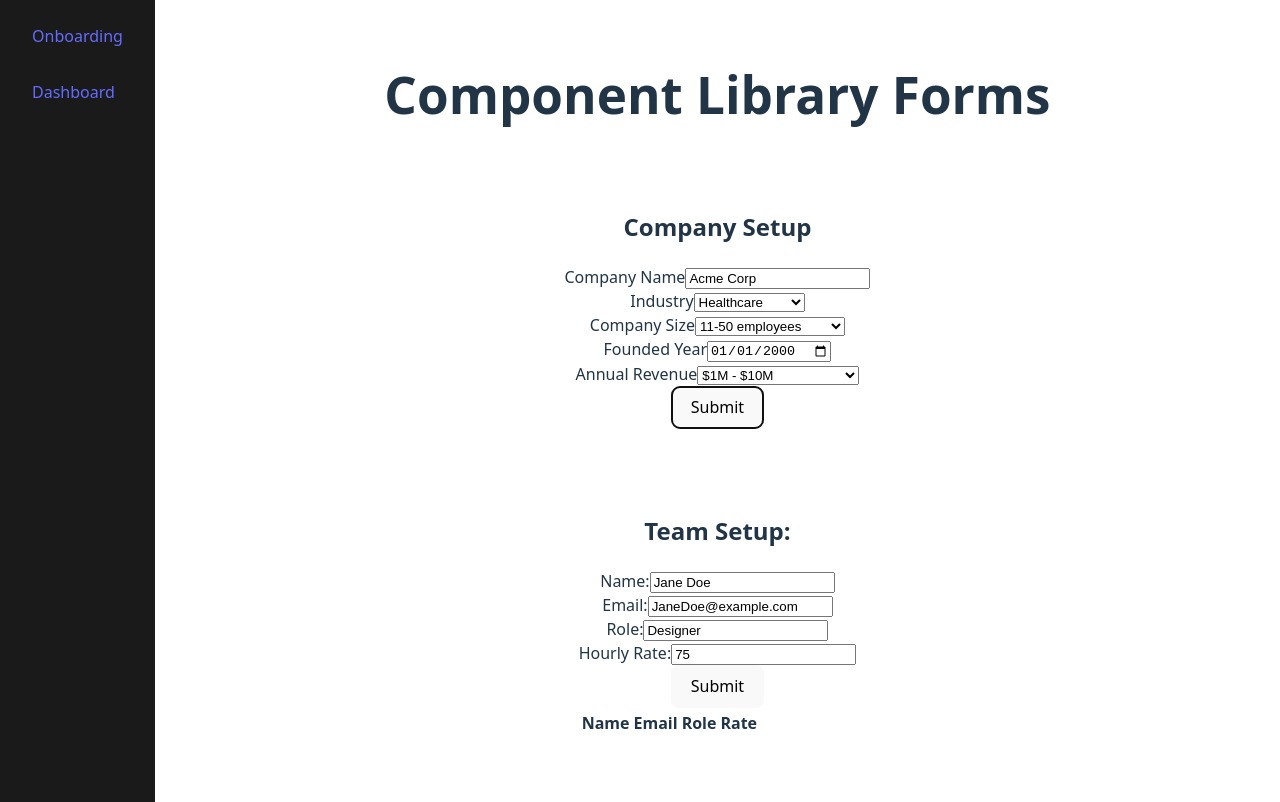
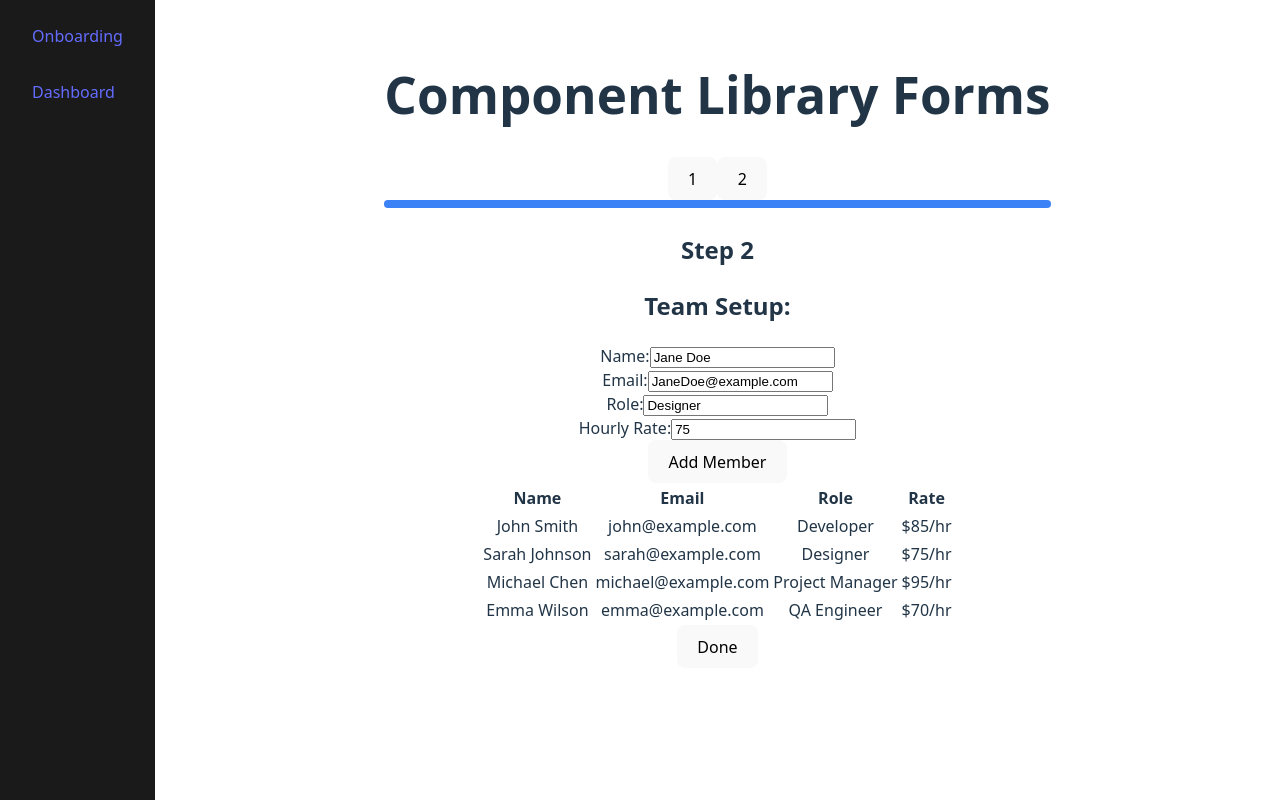
Before and after one commit to LiamHamer/component-library-forms, a React (Vite) app: page / in a window 1280 px wide. Both pictures are taken after a click on the button "Submit". Built offline with nearby package versions, Linux system fonts and the light colour scheme.

Commit message:
add steps to onboarding page

```diff
--- a/src/components/CompanySetup.tsx
+++ b/src/components/CompanySetup.tsx
@@ -3,7 +3,11 @@ import CompanyForm from './CompanyForm';
 import type { Company } from '../types/company';
 import { useCompany } from '../context/CompanyContext/useCompany';
 
-const CompanySetup: React.FC = () => {
+interface CompanySetupProps {
+    onCompanyCreated: (company: Company) => void;
+}
+
+const CompanySetup: React.FC<CompanySetupProps> = ({ onCompanyCreated: onSubmit }) => {
     const { setCurrentCompany } = useCompany();
 
     const industryOptions = [
@@ -34,6 +38,7 @@ const CompanySetup: React.FC = () => {
 
     const handleSubmit = (company: Company) => {
         setCurrentCompany(company);
+        onSubmit(company);
     };
 
     return (
--- a/src/components/TeamForm.tsx
+++ b/src/components/TeamForm.tsx
@@ -67,7 +67,7 @@ const TeamForm: React.FC<TeamFormProps> = ({ onSubmit }) => {
                 />
             </div>
 
-            <button type="submit">Submit</button>
+            <button type="submit">Add Member</button>
         </form>
     );
 };
--- a/src/components/TeamSetup.tsx
+++ b/src/components/TeamSetup.tsx
@@ -1,21 +1,40 @@
-import React from 'react';
+import React, { useState } from 'react';
 import TeamForm from './TeamForm';
 import type { TeamMember } from '../types/teamMember';
 import { useCompany } from '../context/CompanyContext/useCompany';
 import TeamList from './TeamList';
 
-const TeamSetup: React.FC = () => {
-    const {currentCompany, updateCompany} = useCompany();
+interface TeamSetupProps {
+    onTeamCreated: () => void;
+}
+
+const TeamSetup: React.FC<TeamSetupProps> = ({ onTeamCreated }) => {
+    const exampleMembers: TeamMember[] = [
+        { id: 1, name: 'John Smith', email: 'john@example.com', role: 'Developer', rate: 85 },
+        { id: 2, name: 'Sarah Johnson', email: 'sarah@example.com', role: 'Designer', rate: 75 },
+        { id: 3, name: 'Michael Chen', email: 'michael@example.com', role: 'Project Manager', rate: 95 },
+        { id: 4, name: 'Emma Wilson', email: 'emma@example.com', role: 'QA Engineer', rate: 70 }
+    ];
+
+    const { updateCompany } = useCompany();
+    const [teamMembers, updateTeamMembers] = useState<TeamMember[]>(exampleMembers);
+
     const handleSubmit = (newMember: TeamMember) => {
-        updateCompany({ teamMembers: [...(currentCompany?.teamMembers || []), { ...newMember, id: (currentCompany?.teamMembers?.length || 0) + 1 }] });
+        updateTeamMembers([...teamMembers, newMember]);
     };
+
+    const handleTeamCreated = () => {
+        updateCompany({ teamMembers: teamMembers || [] });
+        onTeamCreated();
+    }
 
     return (
 
         <div className="team-setup">
             <h2>Team Setup:</h2>
             <TeamForm onSubmit={handleSubmit} />
-            <TeamList members={currentCompany?.teamMembers || []} />
+            <TeamList members={teamMembers || []} />
+            <button onClick={handleTeamCreated}>Done</button>
         </div>
     );
 };
--- a/src/pages/Dashboard.tsx
+++ b/src/pages/Dashboard.tsx
@@ -1,25 +1,16 @@
 import React from 'react';
-// import { useCompany } from '../context/CompanyContext/useCompany';
+import { useCompany } from '../context/CompanyContext/useCompany';
 import TeamOverview from '../components/TeamOverview';
-import type { TeamMember } from '../types/teamMember';
 import RevenueLineChart from '../components/RevenueLineChart';
 
 const Dashboard: React.FC = () => {
-    // const { currentCompany } = useCompany();
-
-    const exampleMembers: TeamMember[] = [
-        { id: 1, name: 'John Smith', email: 'john@example.com', role: 'Developer', rate: 85 },
-        { id: 2, name: 'Sarah Johnson', email: 'sarah@example.com', role: 'Designer', rate: 75 },
-        { id: 3, name: 'Michael Chen', email: 'michael@example.com', role: 'Project Manager', rate: 95 },
-        { id: 4, name: 'Emma Wilson', email: 'emma@example.com', role: 'QA Engineer', rate: 70 }
-    ];
+    const { currentCompany } = useCompany();
 
     return (
         <div className="dashboard">
             <h2>Dashboard</h2>
             <div className="dashboard-content" style={{ display: 'flex', gap: '2rem' }}>
-                {/* <TeamOverview members={currentCompany?.teamMembers || []} /> */}
-                <TeamOverview members={exampleMembers} />
+                <TeamOverview members={currentCompany?.teamMembers || []} />
                 <RevenueLineChart />
             </div>
         </div>
--- a/src/pages/Onboarding.tsx
+++ b/src/pages/Onboarding.tsx
@@ -1,15 +1,77 @@
-import React from 'react';
+import React, { useReducer } from 'react';
 import CompanySetup from '../components/CompanySetup';
+import { useNavigate } from 'react-router-dom';
 import TeamSetup from '../components/TeamSetup';
+import { stepReducer } from '../reducers/StepReducer';
 
 const Onboarding: React.FC = () => {
+
+    const initialState = {
+        currentStep: 0,
+        totalSteps: 2
+    };
+
+    const [state, dispatch] = useReducer(stepReducer, initialState);
+    const navigate = useNavigate();
+
+    // const handleNext = () => {
+    //     dispatch({ type: 'NEXT_STEP' });
+    // };
+
+    // const handlePrev = () => {
+    //     dispatch({ type: 'PREV_STEP' });
+    // };
+
+    const handleGoToStep = (stepIndex: number) => {
+        dispatch({ type: 'GO_TO_STEP', payload: stepIndex });
+    };
+
+    const handleCompanySubmit = () => {
+        dispatch({ type: 'NEXT_STEP' });
+    };
+
+    const handleTeamSubmit = () => {
+        navigate('/dashboard');
+    };
+
+    const steps = [
+        { title: 'Step 1', content: <CompanySetup onCompanyCreated={handleCompanySubmit} /> },
+        { title: 'Step 2', content: <TeamSetup onTeamCreated={handleTeamSubmit} /> },
+    ];
+
+    const progressBarContainerStyle = {
+        width: '100%',
+        backgroundColor: '#e5e7eb',
+        borderRadius: '9999px',
+        height: '8px',
+        marginBottom: '24px'
+    };
+
+    const progrssBarStyle = {
+        backgroundColor: '#3b82f6',
+        height: '8px',
+        borderRadius: '9999px',
+        transition: 'width 0.3s ease',
+        width: `${((state.currentStep + 1) / state.totalSteps) * 100}%`
+    };
+
     return (
         <>
-            <div className="card">
-                <CompanySetup />
+            <div>
+                {steps.map((_, index) => (
+                    <button
+                        key={index}
+                        onClick={() => handleGoToStep(index)}>
+                        {index + 1}
+                    </button>
+                ))}
             </div>
-            <div className="card">
-                <TeamSetup />
+            <div style={progressBarContainerStyle}>
+                <div style={progrssBarStyle}></div>
+            </div>
+            <div>
+                <h2>{steps[state.currentStep].title}</h2>
+                {steps[state.currentStep].content}
             </div>
         </>
     );
--- /dev/null
+++ b/src/reducers/StepReducer.ts
@@ -0,0 +1,36 @@
+interface StepState {
+    currentStep: number;
+    totalSteps: number;
+}
+
+interface StepAction {
+    type: 'NEXT_STEP' | 'PREV_STEP' | 'GO_TO_STEP' | 'RESET';
+    payload?: number;
+}
+
+export const stepReducer = (state: StepState, action: StepAction): StepState => {
+    switch (action.type) {
+        case 'NEXT_STEP':
+            return {
+                ...state,
+                currentStep: Math.min(state.currentStep + 1, state.totalSteps - 1)
+            };
+        case 'PREV_STEP':
+            return {
+                ...state,
+                currentStep: Math.max(state.currentStep - 1, 0)
+            };
+        case 'GO_TO_STEP':
+            return {
+                ...state,
+                currentStep: Math.max(0, Math.min(action.payload!, state.totalSteps - 1))
+            };
+        case 'RESET':
+            return {
+                ...state,
+                currentStep: 0
+            };
+        default:
+            return state;
+    }
+};
```
